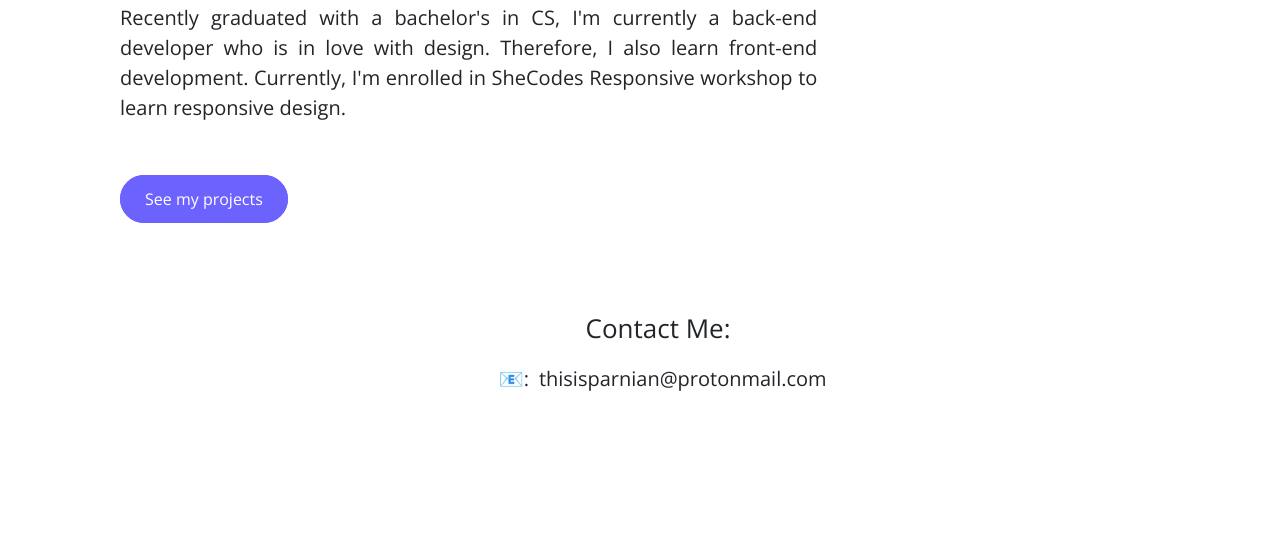
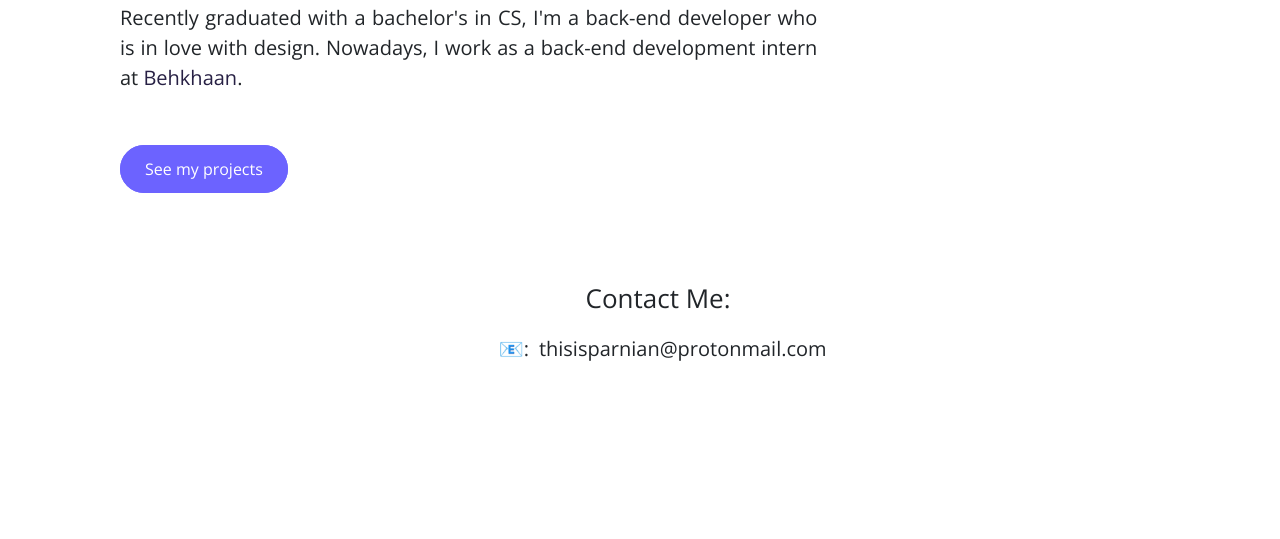
Before and after one commit to p-ndr/portfolio-shecodes-responsive, a plain HTML site: page about.html in a window 1280 px wide. Shown: the part 261-800 px from the top of the page. Drawn offline with nearby package versions, Linux system fonts and the light colour scheme.

Commit message:
Updated about me

```diff
--- a/about.html
+++ b/about.html
@@ -80,10 +80,17 @@
             <div class="col-sm-8 ps-5 mt-3">
               <div class="fontsize-20 text-justify">
                 <h1>About Me</h1>
-                Recently graduated with a bachelor's in CS, I'm currently a
-                back-end developer who is in love with design. Therefore, I also
-                learn front-end development. Currently, I'm enrolled in SheCodes
-                Responsive workshop to learn responsive design.
+                Recently graduated with a bachelor's in CS, I'm a back-end
+                developer who is in love with design. Nowadays, I work as a
+                back-end development intern at
+                <a
+                  href="https://behkhaan.ir/"
+                  target="_blank"
+                  rel="noopener noreferrer"
+                  class="work-link"
+                >
+                  Behkhaan</a
+                >.
                 <br />
                 <br />
                 <br />
--- a/src/utilities.css
+++ b/src/utilities.css
@@ -108,14 +108,16 @@
 }
 
 .github-link,
-.linkedin-link {
+.linkedin-link,
+.work-link {
   color: var(--body-color);
   text-decoration: none;
   transition: all 200ms ease-in-out;
 }
 
 .linkedin-link:hover,
-.github-link:hover {
+.github-link:hover,
+.work-link:hover {
   opacity: 1;
   color: var(--body-color);
   text-decoration: underline;
```
